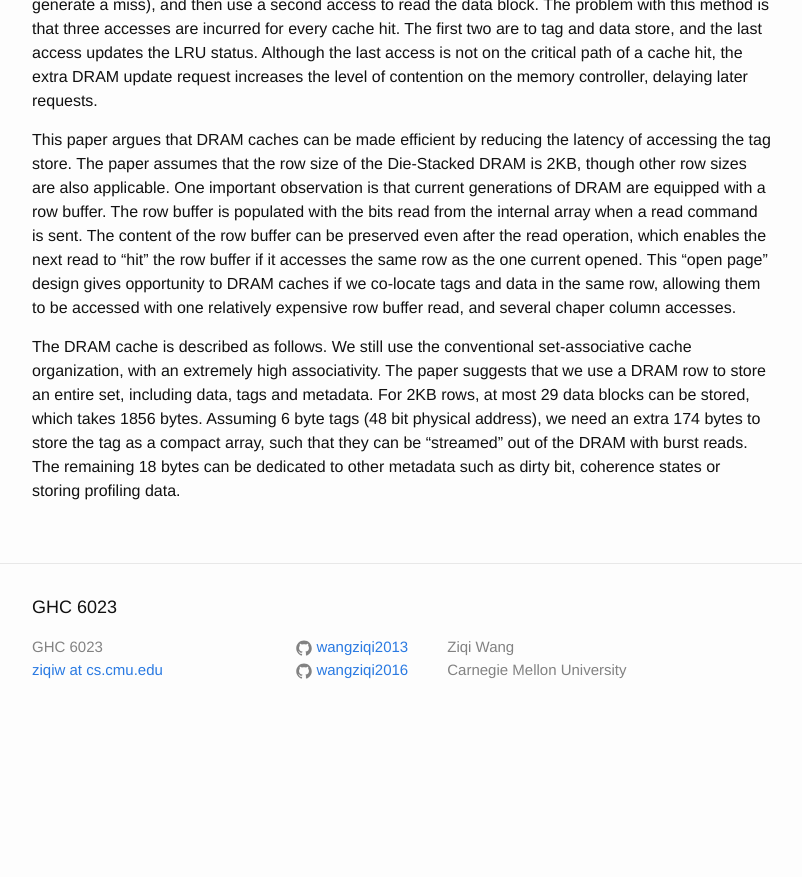
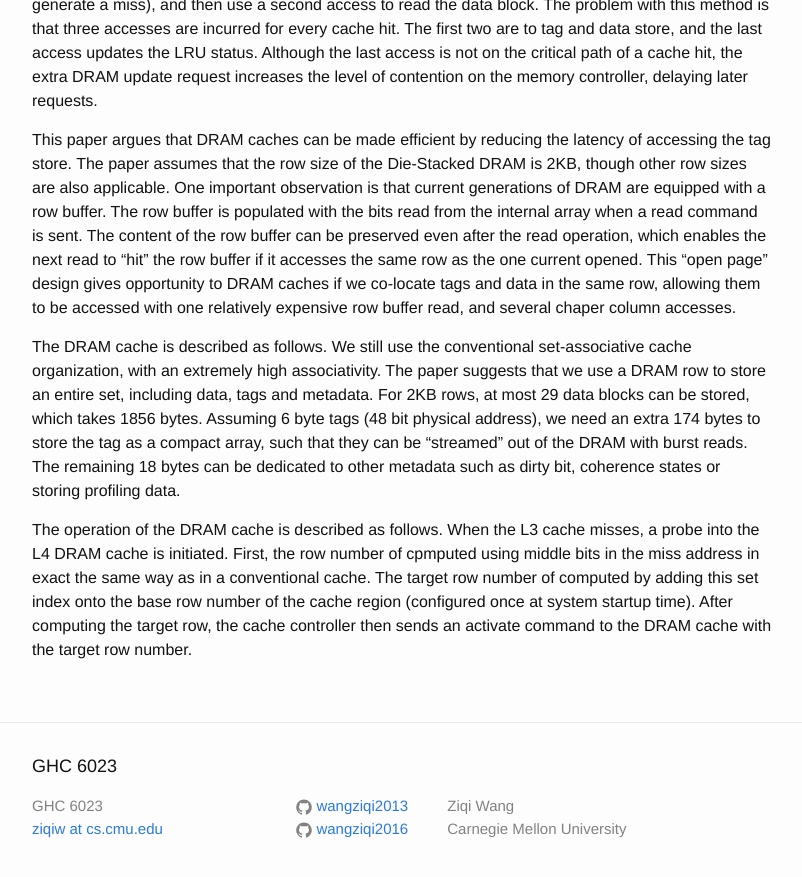
Before and after one commit to wangziqi2013/wangziqi2013.github.io, a Jekyll site: the page built from _posts/2019-08-31-lh-cache.markdown, in a window 1280 px wide and 900 px high, scrolled down 1228 px. Shown: the top 877 px of the window, without its empty margins (238-1040 px from the left). Built offline with Jekyll 4.4.1, drawn with Linux system fonts in a browser that asks for light colours; before the commit the page ends 1969 px from its top, so only the background shows below that.

Commit message:
Adding operation

```diff
--- a/_posts/2019-08-31-lh-cache.markdown
+++ b/_posts/2019-08-31-lh-cache.markdown
@@ -57,3 +57,9 @@ high associativity. The paper suggests that we use a DRAM row to store an entire
 we need an extra 174 bytes to store the tag as a compact array, such that they can be "streamed" out of the DRAM with burst
 reads. The remaining 18 bytes can be dedicated to other metadata such as dirty bit, coherence states or storing profiling
 data.
+
+The operation of the DRAM cache is described as follows. When the L3 cache misses, a probe into the L4 DRAM cache is
+initiated. First, the row number of cpmputed using middle bits in the miss address in exact the same way as in a conventional
+cache. The target row number of computed by adding this set index onto the base row number of the cache region (configured
+once at system startup time). After computing the target row, the cache controller then sends an activate command to the
+DRAM cache with the target row number.
```
